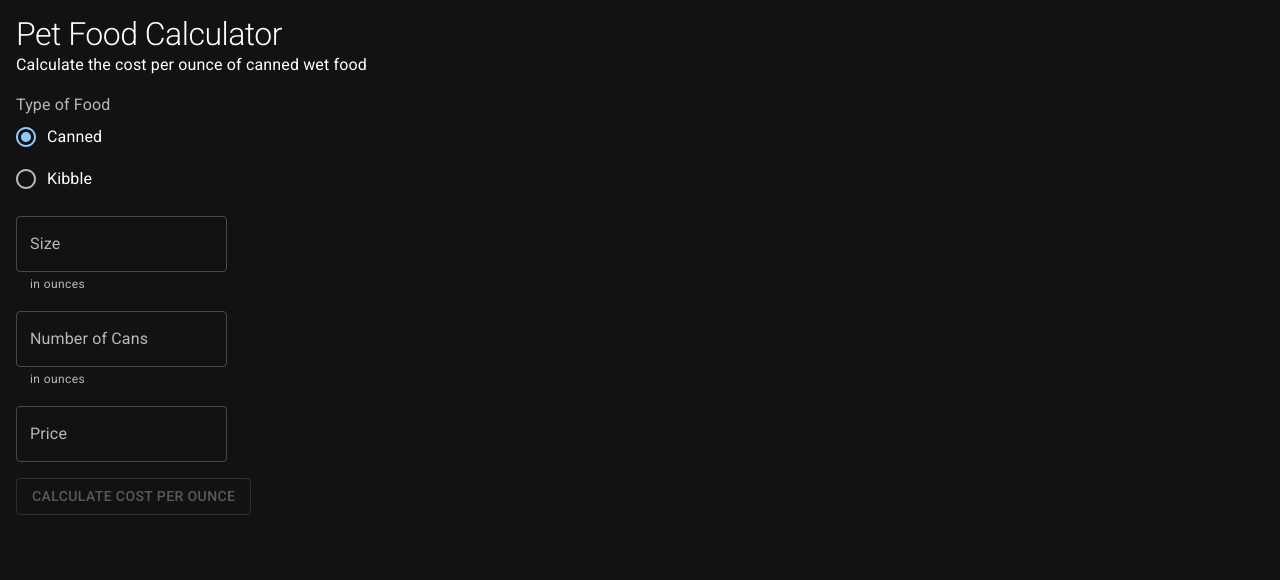
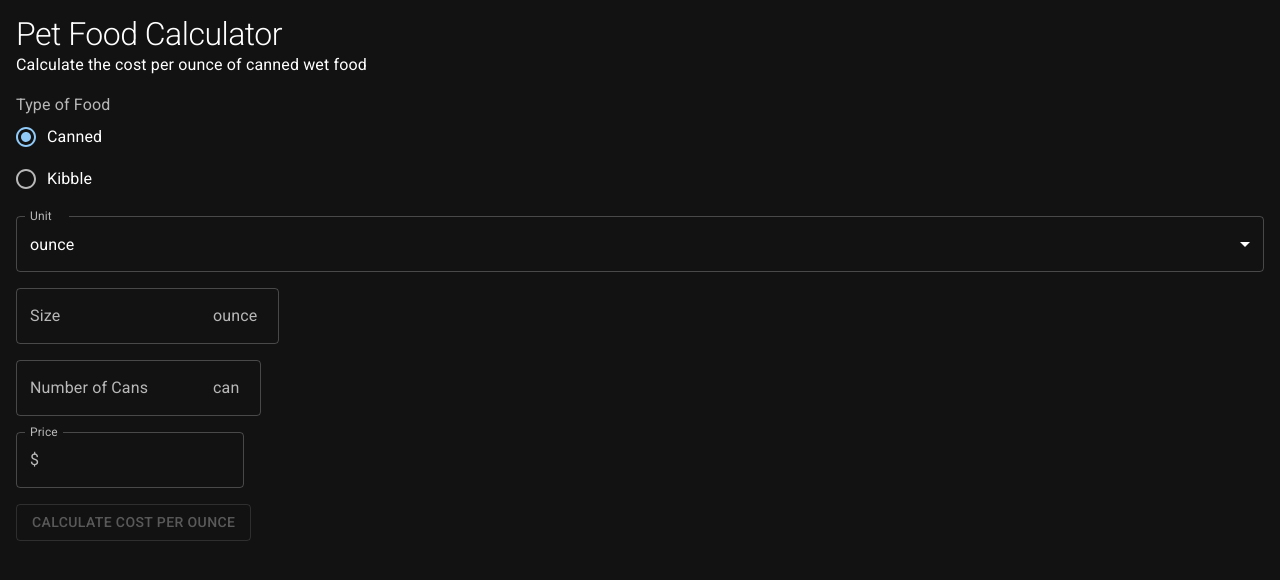
Before and after one commit to jaewebb/pet-food-calculator, a React (Vite) app: page / in a window 1280 px wide. Shown: the top 580 px of the page. Built offline with nearby package versions, Linux system fonts and the light colour scheme.

Commit message:
make use of MUI adornments, added unit of measurement selection for clarity

```diff
--- a/src/App.tsx
+++ b/src/App.tsx
@@ -7,13 +7,16 @@ import theme from "./theme"
 
 import FoodInput from "./components/FoodInput"
 import FoodTypeForm from "./components/FoodTypeForm"
+import FoodUnitForm from "./components/FoodUnitForm"
 
+import getPluralFoodUnit from './utils/getPluralFoodUnit'
 import getTotalCost from './utils/getTotalCost'
 
 function App() {
   const [amount, setAmount] = useState('')
   const [cost, setCost] = useState('')
   const [foodType, setFoodType] = useState('can')
+  const [foodUnit, setFoodUnit] = useState('ounce')
   const [price, setPrice] = useState('')
   const [size, setSize] = useState('')
 
@@ -21,20 +24,23 @@ function App() {
   const [priceError, setPriceError] = useState('')
   const [sizeError, setSizeError] = useState('')
 
-  const unit = useMemo(() => foodType === 'can' ? 'ounce' : 'gram', [foodType])
-  const unitPlural = useMemo(() => foodType === 'can' ? 'ounces' : 'grams', [foodType])
+  const foodUnitPlural = useMemo(() => getPluralFoodUnit(foodUnit), [foodUnit])
 
   const handleFoodTypeChange = (event: ChangeEvent<HTMLInputElement>) => {
     setAmount('')
     setAmountError('')
     setCost('')
+    if ((event.target as HTMLInputElement).value === 'can' && foodUnit === 'pound') setFoodUnit('ounce')
     setSize('')
     setFoodType((event.target as HTMLInputElement).value)
   }
 
+  const handleFoodUnitChange = (event: ChangeEvent<HTMLInputElement>) => {
+    setFoodUnit((event.target as HTMLInputElement).value)
+  }
+
   function calculateCost(size: string, price: string, amount: string, foodType: string) {
-    if (foodType === 'can') return getTotalCost(Number(size), Number(price), Number(amount))
-    return getTotalCost(Number(size), Number(price))
+    return getTotalCost(Number(size), Number(price), foodType === 'can' ? Number(amount) : 1)
   }
 
   return (
@@ -42,18 +48,23 @@ function App() {
       <CssBaseline />
       <Box sx={{ m: 2 }}>
         <Typography variant="h1">Pet Food Calculator</Typography>
-        <Typography variant="body1">Calculate the cost per {unit} of {foodType === 'can' ? 'canned wet food' : 'a bag of dry kibble'}</Typography>
+        <Typography variant="body1">Calculate the cost per {foodUnit} of {foodType === 'can' ? 'canned wet food' : 'a bag of dry kibble'}</Typography>
       </Box>
       <Box sx={{ m: 2 }}>
         <FoodTypeForm foodType={foodType} handleFoodTypeChange={handleFoodTypeChange} />
       </Box>
       <Box sx={{ m: 2 }}>
+        <FoodUnitForm foodType={foodType} foodUnit={foodUnit} handleFoodUnitChange={handleFoodUnitChange} />
+      </Box>
+      <Box sx={{ m: 2 }}>
         <FoodInput
           error={sizeError}
           errorText={`Please provide a size of ${foodType}`}
-          helperText={`in ${unitPlural}`}
           id="size"
           label="Size"
+          pattern="^[0-9]+[.,]{1}[0-9]+$"
+          unit={Number(size) > 1 ? foodUnitPlural ?? foodUnit : foodUnit}
+          unitPosition='right'
           value={size}
           setError={setSizeError}
           setValue={setSize}
@@ -65,10 +76,12 @@ function App() {
             <FoodInput
               error={amountError}
               errorText='Please provide the number of cans in the package'
-              helperText={`in ${unitPlural}`}
               id="amount"
               label="Number of Cans"
+              pattern="^[0-9]+$"
               value={amount}
+              unit={Number(amount) > 1 ? 'cans' : 'can'}
+              unitPosition='right'
               setError={setAmountError}
               setValue={setAmount}
             />
@@ -81,6 +94,8 @@ function App() {
           errorText='Please provide a price for the product'
           id="price"
           label="Price"
+          pattern="^[0-9]+[.,]{1}[0-9]+$"
+          unit="$"
           value={price}
           setError={setPriceError}
           setValue={setPrice}
@@ -92,11 +107,11 @@ function App() {
           variant="outlined"
           onClick={() => setCost(calculateCost(size, price, amount, foodType))}
         >
-          <Typography variant="button">Calculate cost per {unit}</Typography>
+          <Typography variant="button">Calculate cost per {foodUnit}</Typography>
         </Button>
       </Box>
       <Box sx={{ m: 2 }}>
-        { cost ? <div>Cost is {cost} per {unit}</div> : <></>}
+        { cost ? <div>Cost is {cost} per {foodUnit}</div> : <></>}
       </Box>
     </ThemeProvider>
   )
--- a/src/components/FoodInput.tsx
+++ b/src/components/FoodInput.tsx
@@ -1,14 +1,29 @@
-import { ChangeEvent, Dispatch, SetStateAction } from 'react'
+import { ChangeEvent, Dispatch, ReactElement, SetStateAction, useMemo } from 'react'
 
-import { TextField } from '@mui/material'
+import { InputAdornment, TextField } from '@mui/material'
+
+interface InputProps {
+  startAdornment: ReactElement<string, string>
+  endAdornment: ReactElement<string, string>
+}
+
+function getAdornment(unit: string, unitPosition: 'left' | 'right') {
+  const input = {} as InputProps
+  if (unitPosition === 'left') input.startAdornment = <InputAdornment position="start">{unit}</InputAdornment>
+  if (unitPosition === 'right') input.endAdornment = <InputAdornment position="start">{unit}</InputAdornment>
+  return input
+}
 
 export default function FoodInput(
-  { error, errorText, id, label, value, setError, setValue, helperText, } :
+  { error, errorText, id, label, pattern, unit, unitPosition = 'left', value, setError, setValue, helperText, } :
   {
     error: string,
     errorText: string,
     id: string,
     label: string,
+    pattern: string,
+    unit: string,
+    unitPosition: string,
     value: string,
     setError: Dispatch<SetStateAction<string>>,
     setValue: Dispatch<SetStateAction<string>>,
@@ -19,6 +34,8 @@ export default function FoodInput(
     setValue((event.target as HTMLInputElement).value)
   }
 
+  const input = useMemo(() => getAdornment(unit, unitPosition), [unit, unitPosition])
+
   return (
     <TextField
       error={error ? true : false}
@@ -26,6 +43,10 @@ export default function FoodInput(
       id={id}
       inputMode='decimal'
       label={label}
+      slotProps={{
+        // htmlInput: { pattern },
+        input,
+      }}
       value={value}
       variant="outlined"
       onChange={handleTextChange}
--- /dev/null
+++ b/src/components/FoodUnitForm.tsx
@@ -0,0 +1,26 @@
+import FormControl from '@mui/material/FormControl';
+import InputLabel from '@mui/material/InputLabel';
+import MenuItem from '@mui/material/MenuItem';
+import Select, { SelectChangeEvent } from '@mui/material/Select';
+
+export default function FoodUnitForm(
+  { foodType, foodUnit, handleFoodUnitChange }:
+  { foodType: string, foodUnit: string, handleFoodUnitChange: (event: SelectChangeEvent) => void }
+) {
+  return (
+    <FormControl fullWidth>
+      <InputLabel id="food-unit-label">Unit</InputLabel>
+      <Select
+        id="food-unit-select"
+        label="Select"
+        labelId="food-unit-label"
+        value={foodUnit}
+        onChange={handleFoodUnitChange}
+      >
+        <MenuItem value='gram'>gram</MenuItem>
+        <MenuItem value='ounce'>ounce</MenuItem>
+        { foodType !== 'can' ? <MenuItem value='pound'>pound</MenuItem> : null }
+      </Select>
+    </FormControl>
+  )
+}
--- /dev/null
+++ b/src/utils/getPluralFoodUnit.ts
@@ -0,0 +1,13 @@
+export default function getPluralFoodUnit(foodUnit: string) {
+  switch (foodUnit) {
+    case 'gram':
+      return 'grams'
+    case 'ounce':
+      return 'ounces'
+    case 'pound':
+      return 'pounds'
+
+    default:
+      break;
+  }
+}
```
